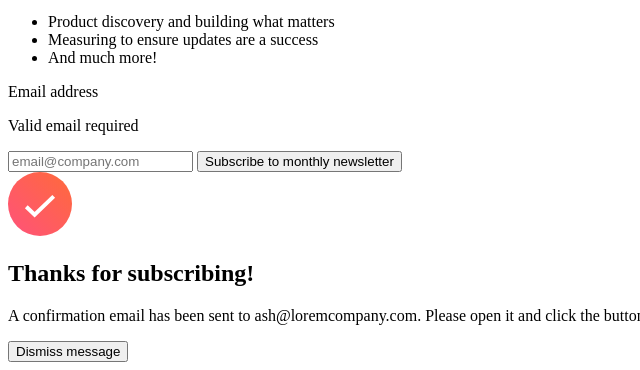
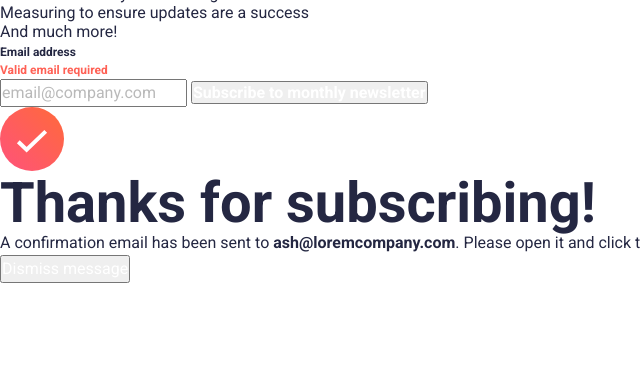
Before and after one commit to Marjolein-Kasman-de-Jong/newsletter-sign-up-with-success-message, a plain HTML site: page index.html in a window 1280 px wide. Shown: the part 693-1063 px from the top of the page, without its empty margins (0-640 px from the left). After the commit the page ends 976 px from the top, so only its background shows below. Drawn offline with Linux system fonts and the light colour scheme.

Commit message:
added styling: css reset, colors, typography

```diff
--- a/index.html
+++ b/index.html
@@ -4,6 +4,9 @@
 <head>
     <meta charset="UTF-8">
     <meta name="viewport" content="width=device-width, initial-scale=1.0">
+    <style>
+        @import url('https://fonts.googleapis.com/css2?family=Roboto:ital,wght@0,400;0,700;1,400;1,700&display=swap');
+    </style>
     <link rel="stylesheet" href="style.css">
     <title>Newsletter Sign Up With Success Message</title>
 </head>
@@ -18,13 +21,13 @@
                     alt="A computer screen, a browser window, a graph and a speed sign with the number 94 on it">
             </picture>
         </div>
-        <article>
+        <article class="roboto-regular">
             <header>
-                <h1>
+                <h1 class="primary-heading roboto-bold">
                     Stay updated!
                 </h1>
             </header>
-            <p>
+            <p >
                 Join 60,000+ product managers receiving monthly updates on:
             </p>
             <ul>
@@ -41,15 +44,15 @@
             <footer>
                 <form action="">
                     <div class="label-wrapper">
-                        <label for="email">
+                        <label for="email" class="roboto-bold">
                             Email address
                         </label>
-                        <p>
+                        <p class="error-message roboto-bold">
                             Valid email required
                         </p>
                     </div>
-                    <input type="email" id="email" placeholder="email@company.com" required>
-                    <input type="submit" value="Subscribe to monthly newsletter">
+                    <input type="email" class="roboto-regular" id="email" placeholder="email@company.com" required>
+                    <input type="submit" class="roboto-bold" value="Subscribe to monthly newsletter">
                 </form>
             </footer>
         </article>
@@ -61,14 +64,14 @@
             <img src="assets\icon-success.svg" alt="Success icon">
         </div>
     </div>
-    <article>
+    <article class="roboto-regular">
         <header>
-            <h2>
+            <h2 class="roboto-bold">
                 Thanks for subscribing!
             </h2>
         </header>
         <p>
-            A confirmation email has been sent to <span>ash@loremcompany.com</span>. Please open it and click the button
+            A confirmation email has been sent to <span class="roboto-bold">ash@loremcompany.com</span>. Please open it and click the button
             inside to
             confirm your subscription.
         </p>
--- a/style.css
+++ b/style.css
@@ -0,0 +1,114 @@
+/* ----------------------------------------------------------------------
+1.  CSS reset
+2.  Colors
+3.  Typography
+    3.1 Headings
+    3.2 Paragraphs
+    3.3 Label and error message
+    3.4 Input
+    3.5 Buttons
+---------------------------------------------------------------------- */
+
+/* 1. CSS reset */
+
+* {
+    margin: 0;
+    padding: 0;
+    box-sizing: border-box;
+}
+
+body {
+    min-height: 100vh;
+}
+
+button {
+    font-family: inherit;
+}
+
+/* 2. Colors */
+
+:root {
+    --dark-navy: #242742;
+    --vermillion: #FF6155;
+    --white: #FFF;
+}
+
+/* 3. Typography */
+
+html {
+    font-size: 16px;
+}
+
+*[class*="roboto"] {
+    font-family: "Roboto", sans-serif;
+    font-style: normal;
+    color: var(--dark-navy);
+}
+
+.roboto-regular {
+    font-weight: 400;
+}
+
+.roboto-bold {
+    font-weight: 700;
+}
+
+/* 3.1 Headings */
+
+h1,
+h2 {
+    font-size: 2.5rem;
+    line-height: 100%;
+}
+
+@media screen and (min-width: 769px) {
+
+    h1,
+    h2 {
+        font-size: 3.5rem;
+    }
+}
+
+/* 3.2 Paragraphs */
+
+p {
+    font-size: 1rem;
+    line-height: 150%;
+}
+
+/* 3.3 Label and error message */
+
+label,
+.error-message {
+    font-size: .75rem;
+    line-height: 150%;
+}
+
+.error-message {
+    color: var(--vermillion);
+}
+
+/* 3.4 Input */
+
+input[type="email"] {
+    font-size: 1rem;
+    line-height: 150%;
+    color: var(--dark-navy);
+}
+
+input[type="email"].error {
+    color: var(--vermillion);
+}
+
+input[type="email"]::placeholder {
+    opacity: .5;
+}
+
+/* 3.5 Buttons */
+
+button,
+input[type="submit"] {
+    font-size: 1rem;
+    line-height: 150%;
+    color: var(--white);
+}
```
